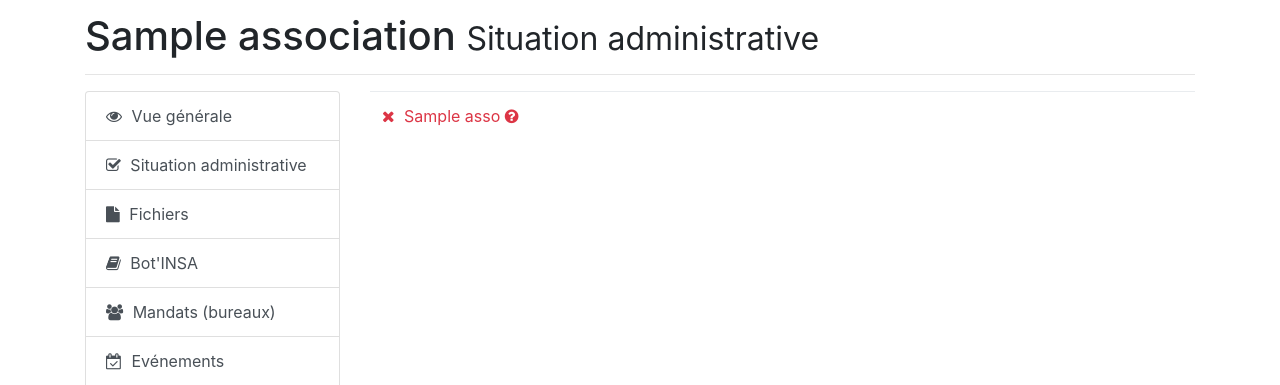
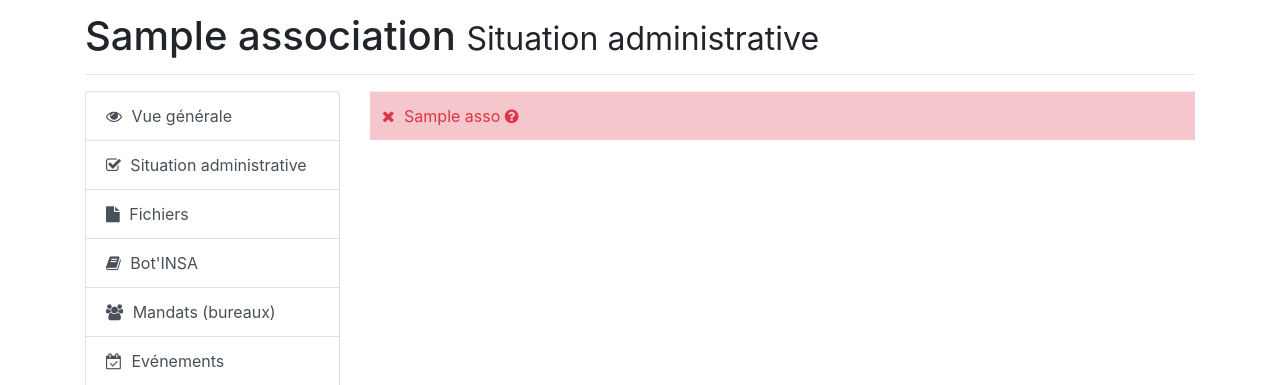
Before and after one commit to BdEINSALyon/portailva, a Django app: template templates/association/requirement/list.html in a window 1280 px wide. Shown: the part 56-441 px from the top of the page. Run offline with Django 3.2, Linux system fonts and the light colour scheme; the template is opened without the code that fills it: most values are stand-ins (such as "Sample title", 1, 10 or a date in 2020); some libraries are stand-ins or nearby versions.

Commit message:
Upgrade asso admin for BS4

```diff
--- a/templates/association/requirement/list.html
+++ b/templates/association/requirement/list.html
@@ -7,10 +7,10 @@
 {% endblock %}
 
 {% block content_association %}
-<table class="table table-stripped">
+<table class="table table-hover">
   <tbody>
     {% for requirement in object_list %}
-      <tr class="{% if requirement|is_achieved:association.id %}success{% else %}danger{% endif %} text-{% if requirement|is_achieved:association.id %}success{% else %}danger{% endif %}">
+      <tr class="table-{% if requirement|is_achieved:association.id %}success{% else %}danger{% endif %} text-{% if requirement|is_achieved:association.id %}success{% else %}danger{% endif %}">
         <td>
           <i class="fa {% if requirement|is_achieved:association.id %}fa-check{% else %}fa-times{% endif %}"></i>
           {{ requirement.name }}
@@ -24,12 +24,12 @@
               {% if not requirement|is_achieved:association.id %}
                 <form action="{% url 'association-requirement-achieve' association.id requirement.id %}" method="post">
                   {% csrf_token %}
-                  <button type="submit" class="btn btn-xs btn-success"><i class="fa fa-check"></i> Valider</button>
+                  <button type="submit" class="btn btn-sm btn-success"><i class="fa fa-check"></i> Valider</button>
                 </form>
               {% else %}
                 <form action="{% url 'association-requirement-achieve' association.id requirement.id %}" method="post">
                   {% csrf_token %}
-                  <button type="submit" class="btn btn-xs btn-danger"><i class="fa fa-times"></i> Invalider</button>
+                  <button type="submit" class="btn btn-sm btn-danger"><i class="fa fa-times"></i> Invalider</button>
                 </form>
               {% endif %}
             {% endif %}
```
